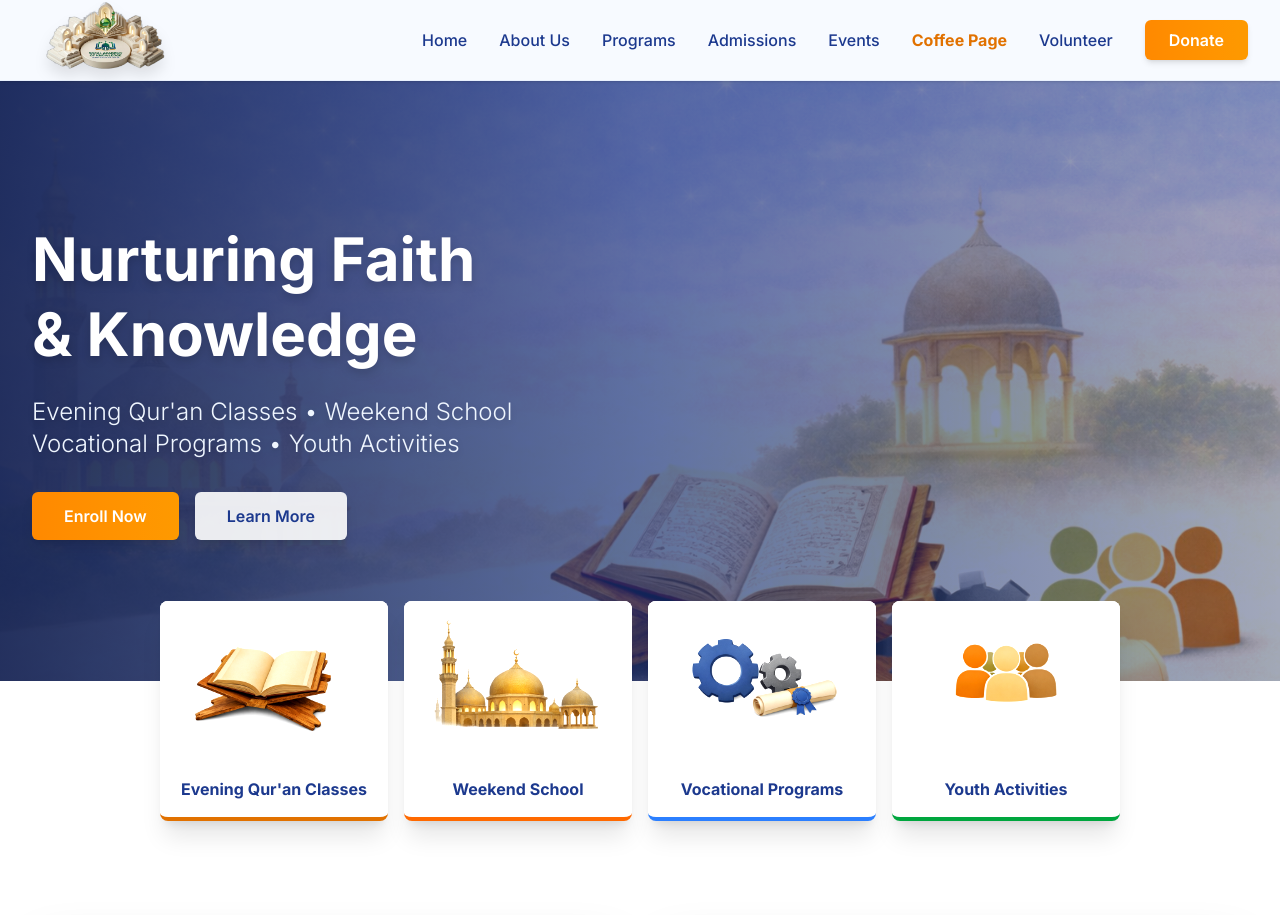
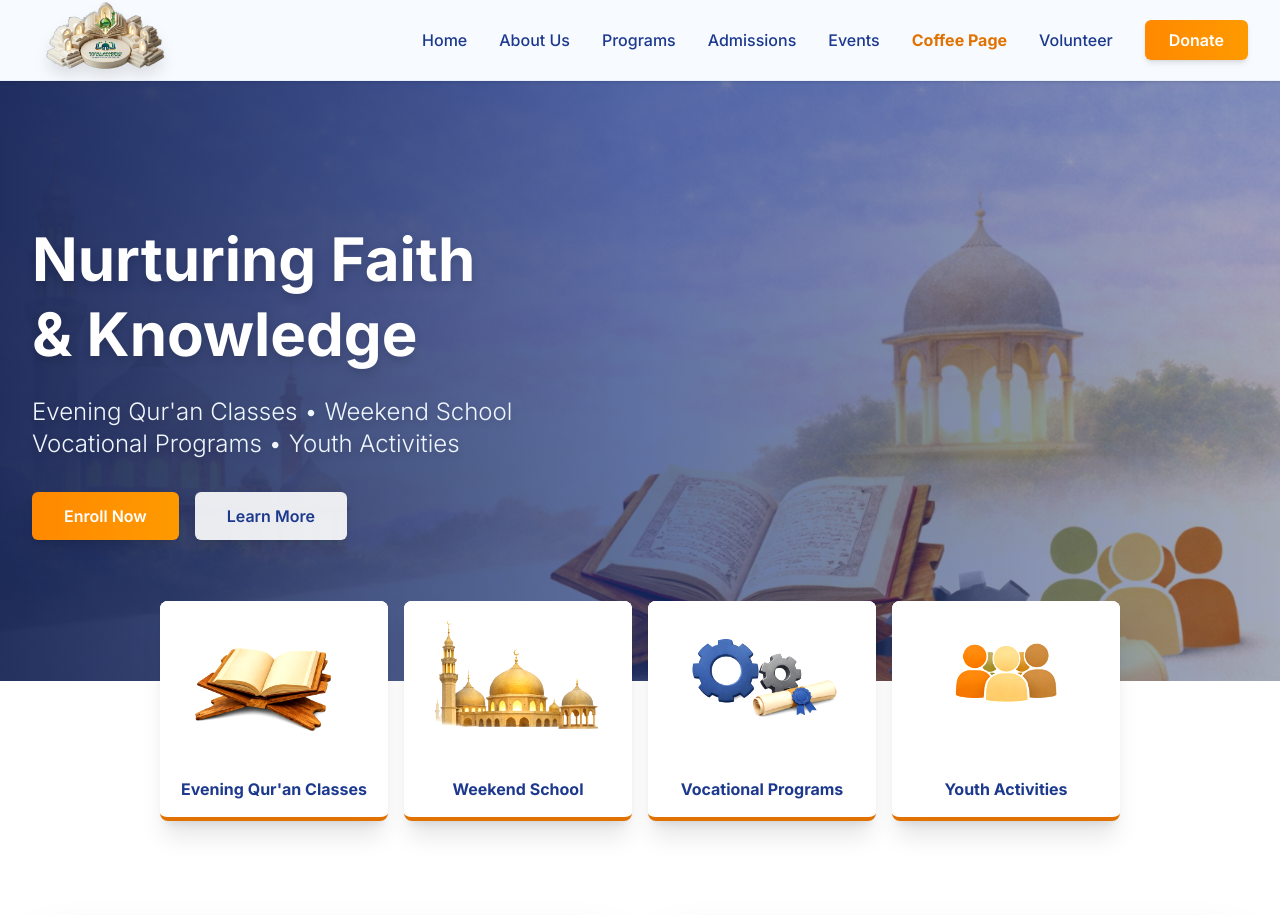
Before and after one commit to aokiqra786/daralilm-website, a Next.js app: page / in a window 1280 px wide. Shown: the top 915 px of the page. Built offline with nearby package versions, Linux system fonts and the light colour scheme; no server answers; the database is empty; a web font is replaced by a local one.

Commit message:
style(design): FINDING-004 — unify homepage program cards on brand amber accent

```diff
--- a/src/app/page.tsx
+++ b/src/app/page.tsx
@@ -63,28 +63,28 @@ export default function Home() {
               <h3 className="text-base font-bold text-blue-900 group-hover:text-amber-700">Evening Qur'an Classes</h3>
             </div>
           </Link>
-          <Link href="/programs#weekend-school" className="bg-white hover:bg-orange-50 rounded-lg shadow-xl overflow-hidden flex flex-col items-center text-center border-b-4 border-orange-500 hover:-translate-y-2 transition-all duration-300 cursor-pointer group block">
+          <Link href="/programs#weekend-school" className="bg-white hover:bg-amber-50 rounded-lg shadow-xl overflow-hidden flex flex-col items-center text-center border-b-4 border-amber-600 hover:-translate-y-2 transition-all duration-300 cursor-pointer group block">
             <div className="relative w-full h-32 sm:h-40 bg-slate-100 overflow-hidden">
               <Image src="/Sunday.png" alt="Weekend School" fill quality={100} sizes="(max-width: 768px) 100vw, 25vw" className="object-cover group-hover:scale-110 contrast-105 saturate-110 brightness-105 transition-all duration-500" />
             </div>
             <div className="p-4 transition-colors duration-300 w-full">
-              <h3 className="text-base font-bold text-blue-900 group-hover:text-orange-600">Weekend School</h3>
+              <h3 className="text-base font-bold text-blue-900 group-hover:text-amber-700">Weekend School</h3>
             </div>
           </Link>
-          <Link href="/programs#vocational-programs" className="bg-white hover:bg-blue-50 rounded-lg shadow-xl overflow-hidden flex flex-col items-center text-center border-b-4 border-blue-500 hover:-translate-y-2 transition-all duration-300 cursor-pointer group block">
+          <Link href="/programs#vocational-programs" className="bg-white hover:bg-amber-50 rounded-lg shadow-xl overflow-hidden flex flex-col items-center text-center border-b-4 border-amber-600 hover:-translate-y-2 transition-all duration-300 cursor-pointer group block">
             <div className="relative w-full h-32 sm:h-40 bg-slate-100 overflow-hidden">
               <Image src="/Voca.png" alt="Vocational Programs" fill quality={100} sizes="(max-width: 768px) 100vw, 25vw" className="object-cover group-hover:scale-110 contrast-105 saturate-110 brightness-105 transition-all duration-500" />
             </div>
             <div className="p-4 transition-colors duration-300 w-full">
-              <h3 className="text-base font-bold text-blue-900 group-hover:text-blue-700">Vocational Programs</h3>
+              <h3 className="text-base font-bold text-blue-900 group-hover:text-amber-700">Vocational Programs</h3>
             </div>
           </Link>
-          <Link href="/programs#youth-activities" className="bg-white hover:bg-green-50 rounded-lg shadow-xl overflow-hidden flex flex-col items-center text-center border-b-4 border-green-600 hover:-translate-y-2 transition-all duration-300 cursor-pointer group block">
+          <Link href="/programs#youth-activities" className="bg-white hover:bg-amber-50 rounded-lg shadow-xl overflow-hidden flex flex-col items-center text-center border-b-4 border-amber-600 hover:-translate-y-2 transition-all duration-300 cursor-pointer group block">
             <div className="relative w-full h-32 sm:h-40 bg-slate-100 overflow-hidden">
               <Image src="/youth.png" alt="Youth Activities" fill quality={100} sizes="(max-width: 768px) 100vw, 25vw" className="object-cover group-hover:scale-110 contrast-105 saturate-110 brightness-105 transition-all duration-500" />
             </div>
             <div className="p-4 transition-colors duration-300 w-full">
-              <h3 className="text-base font-bold text-blue-900 group-hover:text-green-700">Youth Activities</h3>
+              <h3 className="text-base font-bold text-blue-900 group-hover:text-amber-700">Youth Activities</h3>
             </div>
           </Link>
         </div>
```
